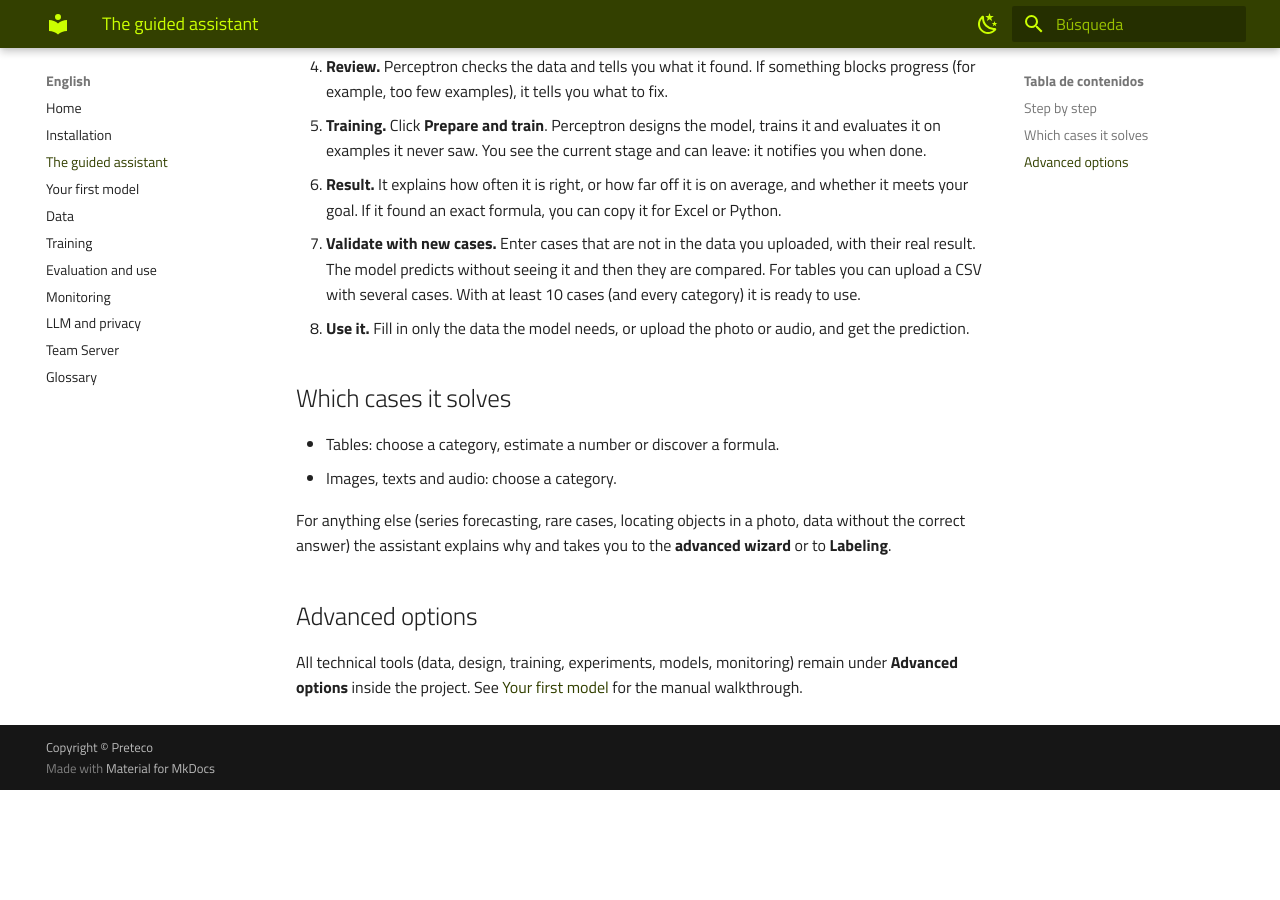
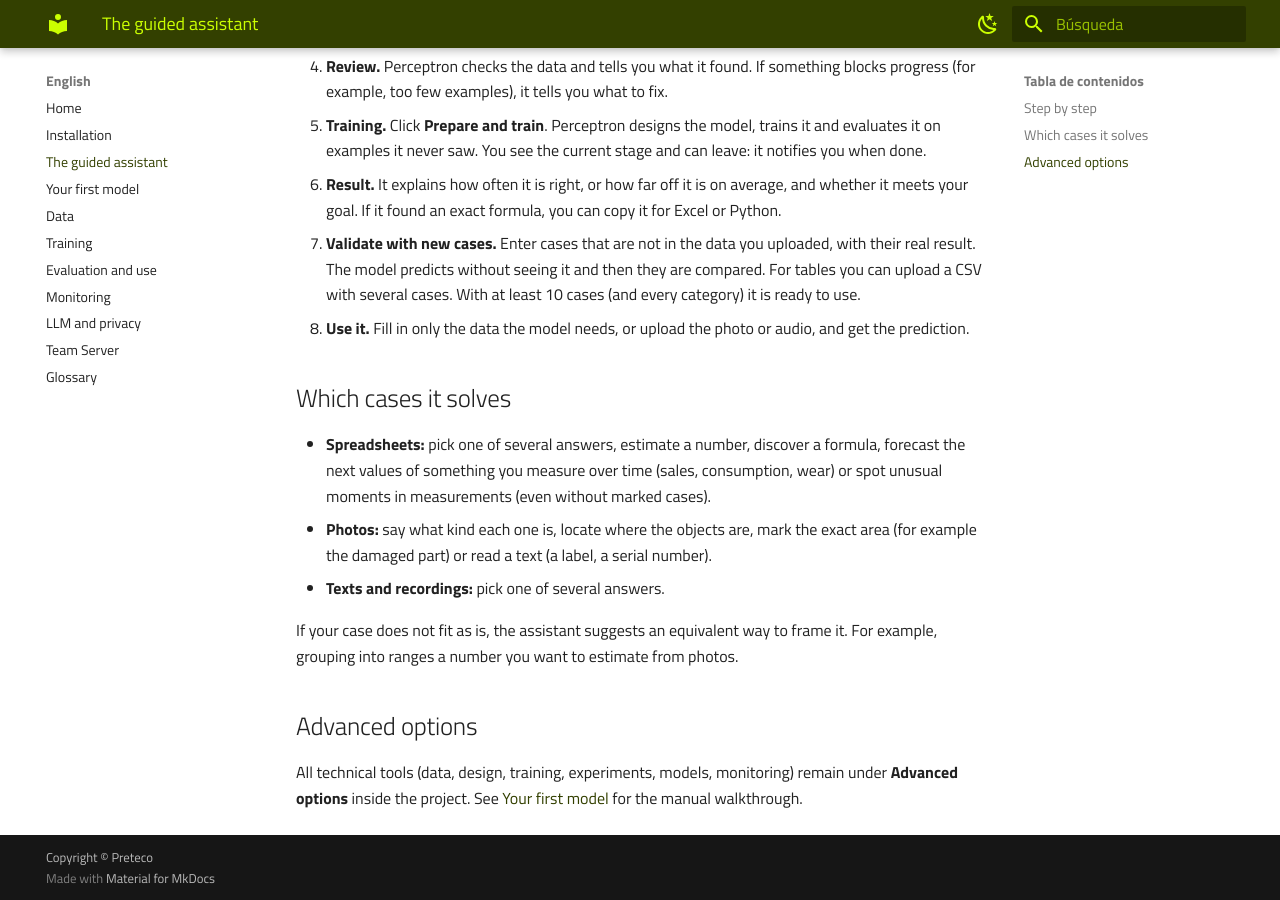
Before and after one commit to das2010/perceptron, an MkDocs documentation site: the page built from docs/user/en/asistente.md, in a window 1280 px wide and 900 px high, scrolled down 545 px. Built offline with MkDocs 1.6.1 and Material for MkDocs 9.7.7, drawn with Linux system fonts in a browser that asks for light colours; before the commit the page ends 1335 px from its top, so only the background shows below that.

Commit message:
docs y golden: todos los casos del asistente; caso «desgaste en el tiempo» y ubicar fisuras con IA real
Co-Authored-By: Claude Opus 5.5 <noreply@anthropic.com>

```diff
--- a/docs/user/en/asistente.md
+++ b/docs/user/en/asistente.md
@@ -28,12 +28,15 @@ you step by step to a validated model. No machine-learning knowledge needed.
 
 ## Which cases it solves
 
-- Tables: choose a category, estimate a number or discover a formula.
-- Images, texts and audio: choose a category.
+- **Spreadsheets:** pick one of several answers, estimate a number, discover a formula, forecast
+  the next values of something you measure over time (sales, consumption, wear) or spot unusual
+  moments in measurements (even without marked cases).
+- **Photos:** say what kind each one is, locate where the objects are, mark the exact area (for
+  example the damaged part) or read a text (a label, a serial number).
+- **Texts and recordings:** pick one of several answers.
 
-For anything else (series forecasting, rare cases, locating objects in a photo, data without the
-correct answer) the assistant explains why and takes you to the **advanced wizard** or to
-**Labeling**.
+If your case does not fit as is, the assistant suggests an equivalent way to frame it. For
+example, grouping into ranges a number you want to estimate from photos.
 
 ## Advanced options
 
```
Also changed, not shown: docs/guided-journey.md (+9 -3 lines), docs/user/es/asistente.md (+8 -5 lines), 1 other file.
